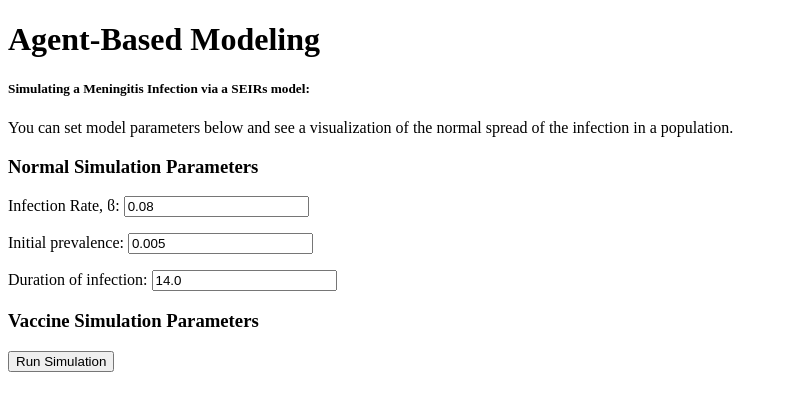
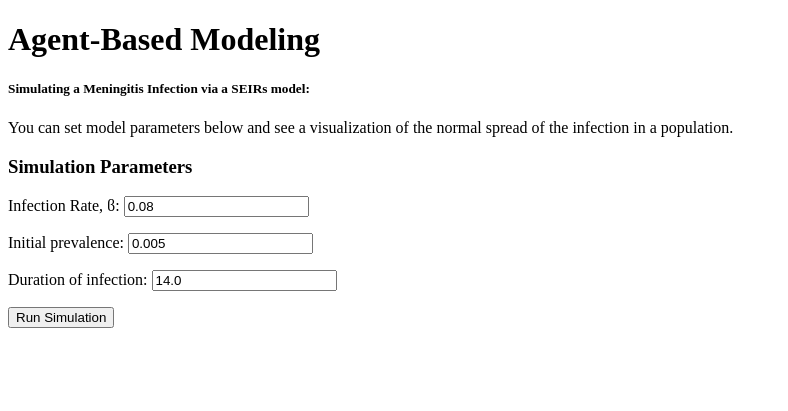
Before and after one commit to janymuong/meningitis_sim, a Django app: page /simulation/normal_simulation/ in a window 1280 px wide. Shown: the top 411 px of the page, without its empty margins (0-788 px from the left). Run offline with Django 5.2, Linux system fonts and the light colour scheme.

Commit message:
[retry]: vaccination not working yet

```diff
--- a/seirs_sim/templates/seirs_sim/normal_sim_form.html
+++ b/seirs_sim/templates/seirs_sim/normal_sim_form.html
@@ -10,11 +10,11 @@
     <p>You can set model parameters below and see a visualization of the normal spread of the infection in a population.</p>
     <form method="post">
         {% csrf_token %}
-        <h3>Normal Simulation Parameters</h3>
+        <h3>Simulation Parameters</h3>
         {{ form.as_p }}
 
-        <h3>Vaccine Simulation Parameters</h3>
-        {{ vaccine_form.as_p }}
+        <!-- <h3>Vaccine Simulation Parameters</h3> -->
+        <!-- {{ vaccine_form.as_p }} -->
 
         <button type="submit">Run Simulation</button>
     </form>
```
Also changed, not shown: db.sqlite3.
